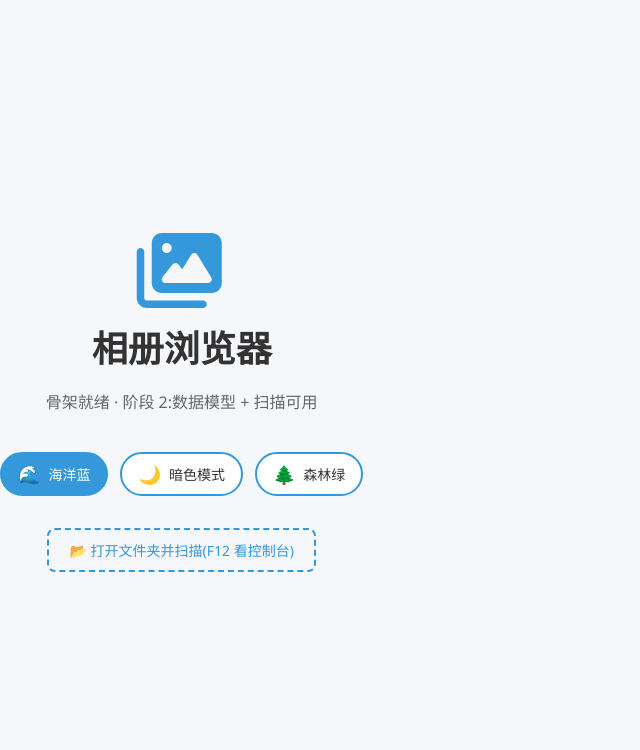
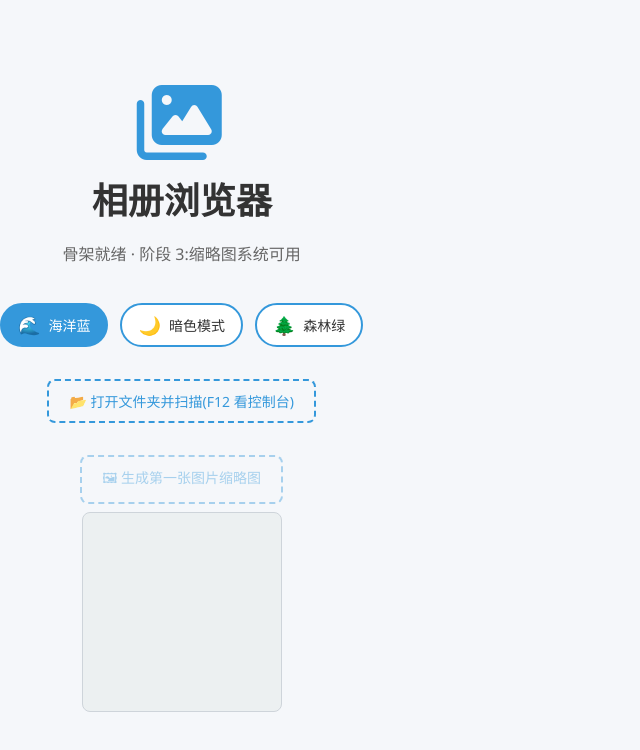
Before and after one commit to HaujetZhao/Gallery-Viewer, a Vue app: page / in a window 1280 px wide. Shown: the top 750 px of the page, without its empty margins (0-640 px from the left). Built offline with nearby package versions, Linux system fonts and the light colour scheme.

Commit message:
feat(阶段3): App.vue 临时缩略图生成验收(canvas + IndexedDB 缓存)

```diff
--- a/src/App.vue
+++ b/src/App.vue
@@ -1,16 +1,26 @@
 <script setup>
-import { onMounted } from 'vue';
+import { ref, onMounted } from 'vue';
 import { useThemeStore } from './stores/theme.js';
 import { useFsStore } from './stores/fs.js';
+import { initDB } from './services/db.js';
+import { generateThumbnail } from './services/thumbnail.js';
+import { FileTypes } from './config/file-types.js';
 
 const themeStore = useThemeStore();
 const fsStore = useFsStore();
+const thumbCanvasRef = ref(null);
+const thumbStatus = ref('');
 
-onMounted(() => {
+onMounted(async () => {
   themeStore.init();
+  try {
+    await initDB();
+  } catch (e) {
+    console.warn('initDB 失败:', e);
+  }
 });
 
-// 临时:打开文件夹 → scan → 控制台打印树(验证增量扫描算法迁移正确)。阶段 5 起替换为真实 UI。
+// 临时:打开文件夹 → scan → 控制台打印树(阶段 5 起替换为真实 UI)。
 async function scanAndPrint() {
   try {
     const result = await fsStore.openRoot();
@@ -28,13 +38,38 @@ async function scanAndPrint() {
     console.error('扫描失败:', e);
   }
 }
+
+// 临时:对当前文件夹第一张图片生成缩略图。阶段 5 gallery 接入真实卡片后替换。
+async function generateFirstThumbnail() {
+  const folder = fsStore.currentFolder;
+  if (!folder) {
+    thumbStatus.value = '请先扫描文件夹';
+    return;
+  }
+  const file = folder.files.find((f) => FileTypes.image.standard.includes(f.type));
+  if (!file) {
+    thumbStatus.value = '根目录无标准图片(jpg/png/webp/bmp/jfif)';
+    return;
+  }
+  const canvas = thumbCanvasRef.value;
+  const t0 = performance.now();
+  try {
+    const result = await generateThumbnail(file, canvas, 400);
+    const dt = Math.round(performance.now() - t0);
+    thumbStatus.value = `${file.name} · ${result.strategyName} · ${result.cached ? '缓存命中' : '新生成'} · ${dt}ms`;
+    console.log('缩略图结果:', result, '| md5:', file.md5);
+  } catch (e) {
+    thumbStatus.value = `生成失败: ${e.message}`;
+    console.error(e);
+  }
+}
 </script>
 
 <template>
   <div class="startup-placeholder">
     <i class="fas fa-images"></i>
     <h1>相册浏览器</h1>
-    <p>骨架就绪 · 阶段 2:数据模型 + 扫描可用</p>
+    <p>骨架就绪 · 阶段 3:缩略图系统可用</p>
 
     <!-- 临时主题切换 UI(阶段 7 设置面板做好后替换) -->
     <div class="theme-switcher">
@@ -55,6 +90,15 @@ async function scanAndPrint() {
       <span v-if="fsStore.currentFolder" class="scan-result">
         当前: {{ fsStore.currentFolder.name }} · {{ fsStore.currentFolder.files.length }} 文件
       </span>
+    </div>
+
+    <!-- 临时缩略图生成(阶段 5 gallery 卡片做好后替换) -->
+    <div class="thumb-zone">
+      <button class="scan-btn" :disabled="!fsStore.currentFolder" @click="generateFirstThumbnail">
+        🖼 生成第一张图片缩略图
+      </button>
+      <canvas ref="thumbCanvasRef" width="400" height="400" class="thumb-canvas"></canvas>
+      <span class="scan-result">{{ thumbStatus }}</span>
     </div>
   </div>
 </template>
@@ -132,8 +176,31 @@ async function scanAndPrint() {
   background: var(--color-primary, #3498db);
   color: #fff;
 }
+.scan-btn:disabled {
+  opacity: 0.4;
+  cursor: not-allowed;
+}
+.scan-btn:disabled:hover {
+  background: transparent;
+  color: var(--color-primary, #3498db);
+}
 .scan-result {
   color: var(--text-secondary, #666);
   font-size: 13px;
 }
+
+.thumb-zone {
+  margin-top: 20px;
+  display: flex;
+  flex-direction: column;
+  align-items: center;
+  gap: 8px;
+}
+.thumb-canvas {
+  width: 200px;
+  height: 200px;
+  border: 1px solid var(--color-gray-300, #ced4da);
+  border-radius: 8px;
+  background: var(--bg-tertiary, #ecf0f1);
+}
 </style>
```
